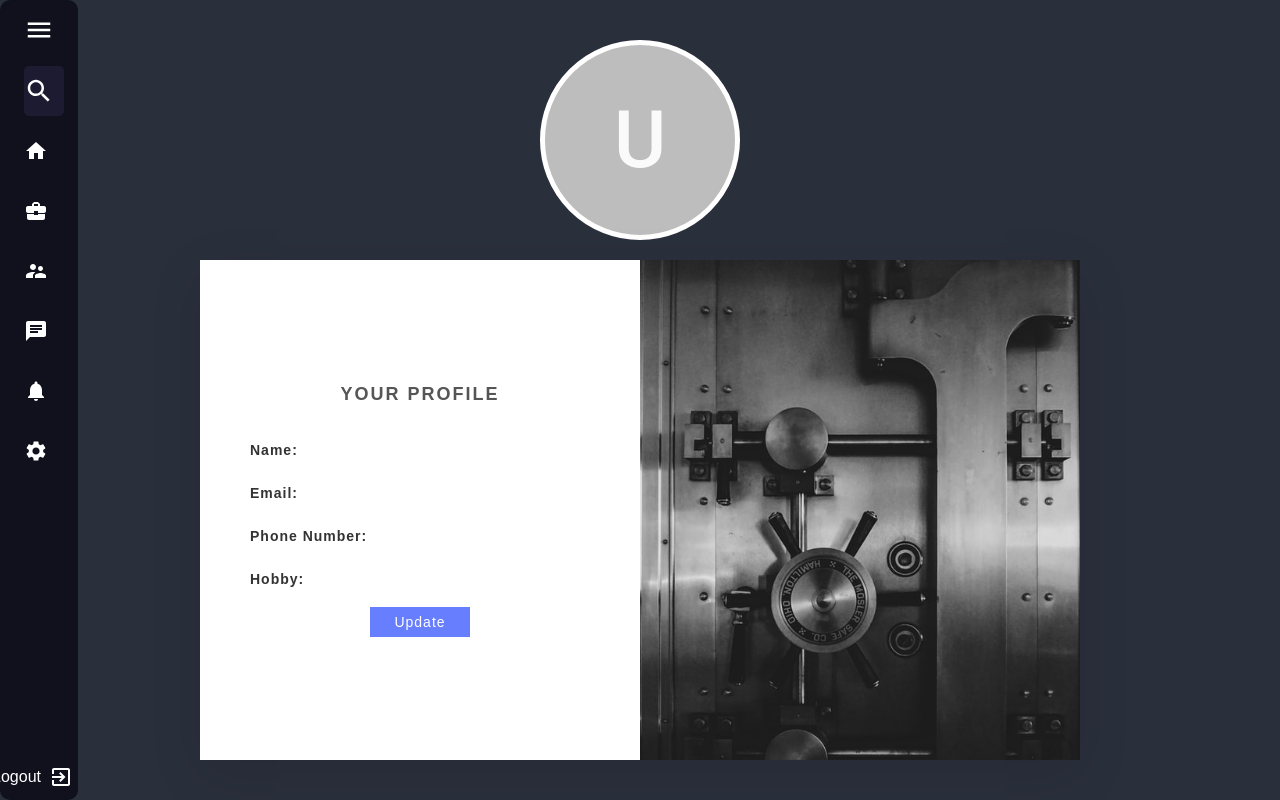
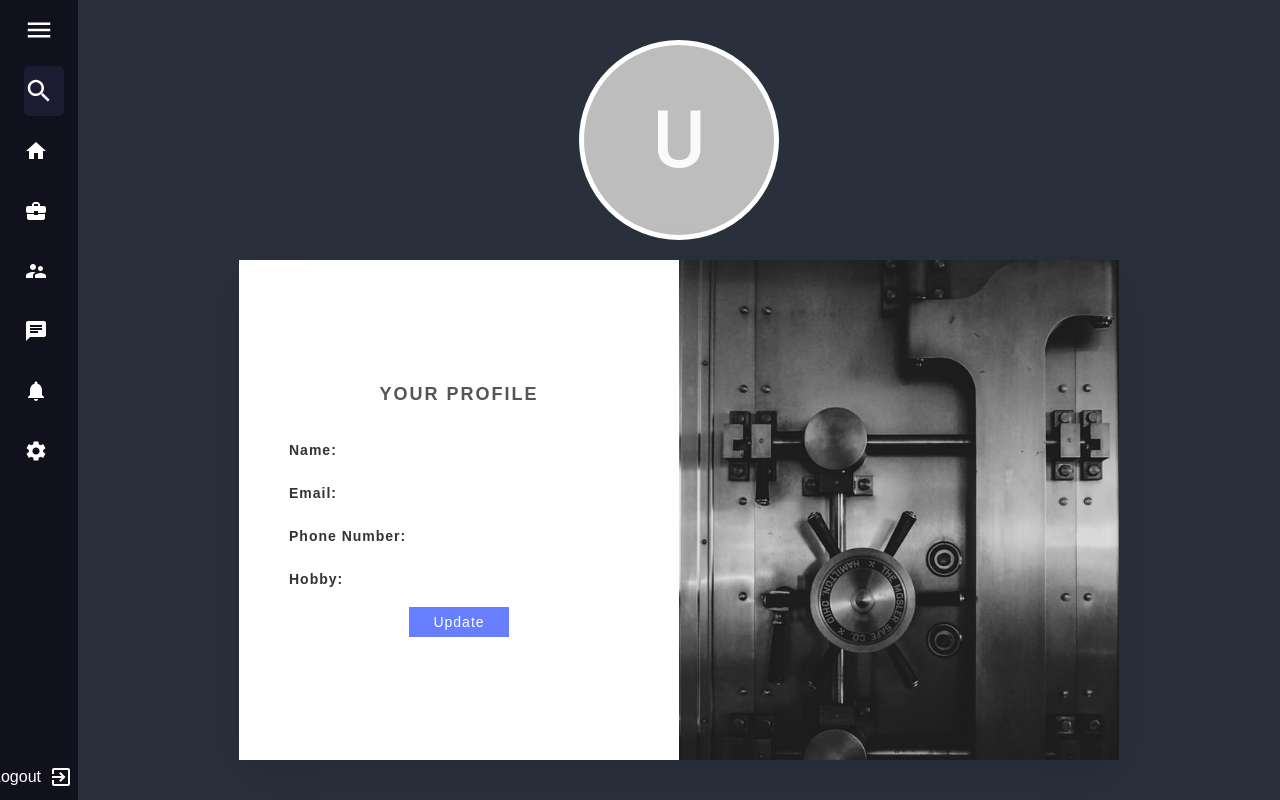
Before and after one commit to skim33/SNS-portfolio, a React (Create React App) app: page /profile in a window 1280 px wide. Built offline with nearby package versions, Linux system fonts and the light colour scheme; no server answers; the database is empty; sample sign-in values are in the browser's storage.

Commit message:
edited sidebar

```diff
--- a/src/App.js
+++ b/src/App.js
@@ -115,8 +115,12 @@ function App() {
               <Route path="/portfolio">
                 <Portfolio isToggled={isToggled} />
               </Route>
-              <Route path="/profile" component={UserProfile} />
-              <Route path="/messaging" component={MessagingIndex} />
+              <Route path="/profile">
+                <UserProfile isToggled={isToggled}/>
+              </Route>
+              <Route path="/messaging">
+                <MessagingIndex isToggled={isToggled} />
+              </Route>
             </BrowserRouter>
           </>
         )}
--- a/src/header/Header.css
+++ b/src/header/Header.css
@@ -1,4 +1,4 @@
-.sidebar {
+.sidebar_menu {
   position: fixed;
   top: 0;
   left: 0;
@@ -10,11 +10,11 @@
   z-index: 1000;
 }
 
-.sidebar.active {
+.sidebar_menu.active {
   width: 240px;
 }
 
-.sidebar .logo_content .logo {
+.sidebar_menu .logo_content .logo {
   color: #fff;
   display: flex;
   height: 50px;
@@ -25,7 +25,7 @@
   transition: all 0.5s ease;
 }
 
-.sidebar.active .logo_content .logo {
+.sidebar_menu.active .logo_content .logo {
   opacity: 1;
   pointer-events: none;
 }
@@ -42,11 +42,11 @@
   opacity: 0;
 }
 
-.sidebar.active .logo_content .logo .logo_name {
+.sidebar_menu.active .logo_content .logo .logo_name {
   opacity: 1;
 }
 
-.sidebar .btn {
+.sidebar_menu .btn {
   position: absolute;
   color: #fff;
   left: 50%;
@@ -59,16 +59,16 @@
   transform: translateX(-50%);
 }
 
-.sidebar.active .btn {
+.sidebar_menu.active .btn {
   left: 90%;
 }
 
-.sidebar ul {
+.sidebar_menu ul {
   width: 75%;
   margin: 10px 10px;
 }
 
-.sidebar ul li {
+.sidebar_menu ul li {
   position: relative;
   height: 50px;
   width: 100%;
@@ -76,7 +76,7 @@
   list-style: none;
 }
 
-.sidebar ul li .tooltip {
+.sidebar_menu ul li .tooltip {
   position: absolute;
   left: 122px;
   top: 0;
@@ -94,17 +94,17 @@
   pointer-events: none;
 }
 
-.sidebar.active ul li .tooltip {
+.sidebar_menu.active ul li .tooltip {
   display: none;
 }
 
-.sidebar ul li:hover .tooltip {
+.sidebar_menu ul li:hover .tooltip {
   transition: all 0.5s ease;
   opacity: 1;
   top: 50%;
 }
 
-.sidebar ul li input {
+.sidebar_menu ul li input {
   position: absolute;
   height: 100%;
   width: 100%;
@@ -119,7 +119,7 @@
   background-color: #1d1b31;
 }
 
-.sidebar ul li .searchIcon {
+.sidebar_menu ul li .searchIcon {
   position: absolute;
   z-index: 99;
   color: #fff;
@@ -127,17 +127,17 @@
   transition: all 0.5s ease;
 }
 
-.sidebar ul li .searchIcon:hover {
+.sidebar_menu ul li .searchIcon:hover {
   background: #fff;
   color: #1d1b31;
   border-radius: 12px;
 }
 
-.sidebar ul li .nav {
+.sidebar_menu ul li .nav {
   text-decoration: none;
 }
 
-.sidebar .profile_content {
+.sidebar_menu .profile_content {
   position: absolute;
   color: #fff;
   bottom: 0;
@@ -145,7 +145,7 @@
   width: 100%;
 }
 
-.sidebar .profile_content .profile {
+.sidebar_menu .profile_content .profile {
   position: relative;
   padding-top: 10px;
   height: 100px;
@@ -153,7 +153,7 @@
   transition: all 0.5s ease;
 }
 
-.sidebar.active .profile_content .profile {
+.sidebar_menu.active .profile_content .profile {
   background: #1d1b31;
 }
 
@@ -166,7 +166,7 @@
   white-space: nowrap;
 }
 
-.sidebar.active .profile .profile_details {
+.sidebar_menu.active .profile .profile_details {
   opacity: 1;
   pointer-events: auto;
 }
--- a/src/header/Header.js
+++ b/src/header/Header.js
@@ -49,7 +49,7 @@ const Header = ({isToggled, toggleSidebar}) => {
   }, [isToggled]);
 
   return (
-    <div className="sidebar" ref={sidebarRef}>
+    <div className="sidebar_menu" ref={sidebarRef}>
       <div className="logo_content">
         <div className="logo">
           <CodeIcon className="codeIcon"/>
--- a/src/messaging/MessagingIndex.css
+++ b/src/messaging/MessagingIndex.css
@@ -1,7 +1,17 @@
 .messageIndex__body {
+  position: absolute;
+  height: 100%;
+  width: calc(100% - 78px);
+  left: 78px;
   display: flex;
   margin-top: 35px;
   max-width: 1200px;
   margin-left: 20px;
   margin-right: 20px;
+  transition: all 0.5s ease;
 }
+
+.toggled {
+  width: calc(100% - 240px);
+  left: 240px;
+}
--- a/src/messaging/MessagingIndex.js
+++ b/src/messaging/MessagingIndex.js
@@ -6,9 +6,9 @@ import Widgets from './Widgets'
 
 import './MessagingIndex.css'
 
-function MessagingIndex() {
+const MessagingIndex = ({ isToggled }) => {
   return (
-    <div className="messageIndex__body">
+    <div className={`messageIndex__body ${isToggled && 'toggled'}`}>
       <Sidebar />
       <Feed />
       <Widgets />
--- a/src/messaging/Sidebar.css
+++ b/src/messaging/Sidebar.css
@@ -1,6 +1,6 @@
 .sidebar {
   position: sticky;
-  top: 80px;
+  top: 30px;
   flex: 0.2;
   border-radius: 10px;
   text-align: center;
--- a/src/messaging/Widgets.css
+++ b/src/messaging/Widgets.css
@@ -1,6 +1,6 @@
 .widgets {
   position: sticky;
-  top: 80px;
+  top: 30px;
   flex: 0.2;
   background-color: white;
   border-radius: 10px;
--- a/src/portfolio/Portfolio.css
+++ b/src/portfolio/Portfolio.css
@@ -1,10 +1,12 @@
 .home__body {
   position: absolute;
-  width: 100%;
+  width: calc(100% - 78px);
+  left: 78px;
   background-color: #2a2f3c;
   top: 50%;
   -ms-transform: translateY(-50%);
   transform: translateY(-60%);
+  transition: all 0.5s ease;
 }
 
 ul {
--- a/src/userProfile/UserProfile.css
+++ b/src/userProfile/UserProfile.css
@@ -1,7 +1,11 @@
 .wrapper {
-  width: 100%;
+  position: absolute;
+  height: 100%;
+  width: calc(100% - 78px);
+  left: 78px;
   margin: 0;
   padding: 0;
+  transition: all 0.5s ease;
 }
 
 section {
@@ -227,3 +231,8 @@ section .container.active .editBx .imgBx {
     top: -100%;
   }
 }
+
+.toggled {
+  width: calc(100% - 240px);
+  left: 240px;
+}
--- a/src/userProfile/UserProfile.js
+++ b/src/userProfile/UserProfile.js
@@ -14,7 +14,7 @@ import ImageTwo from '../assets/locked.jpg'
 
 export const profileUnsubscribers = [];
 
-const UserProfile = () => {
+const UserProfile = ({ isToggled }) => {
   const userEmail = useSelector(selectEmail);
   const userDisplayName = useSelector(selectDisplayName);
   const userProfileURL = useSelector(selectProfileURL);
@@ -88,7 +88,7 @@ const UserProfile = () => {
   }
 
   return (
-    <div className="wrapper">
+    <div className={`wrapper ${isToggled && 'toggled'}`}>
       <section className={isActive ? 'active' : ''}>
         <Icon />
         <div className={isActive ? 'container active' : 'container'}>
```
